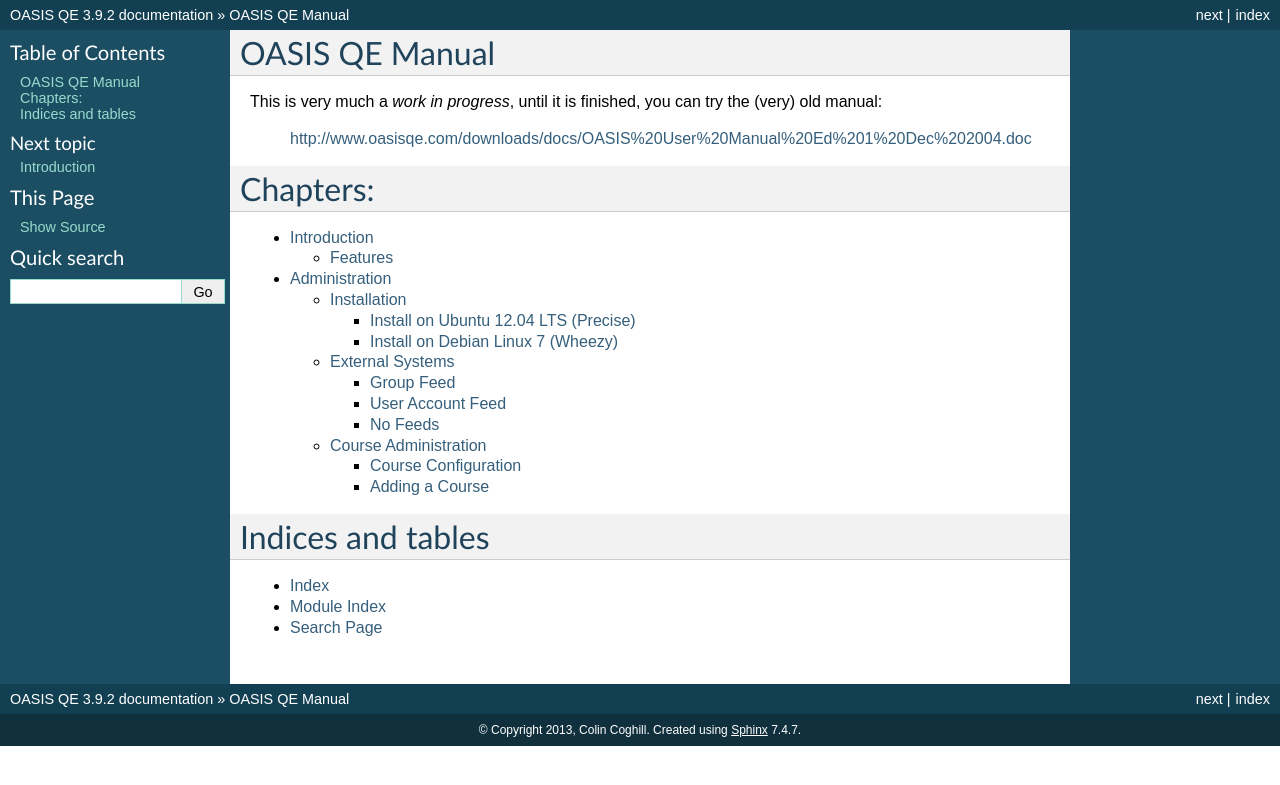
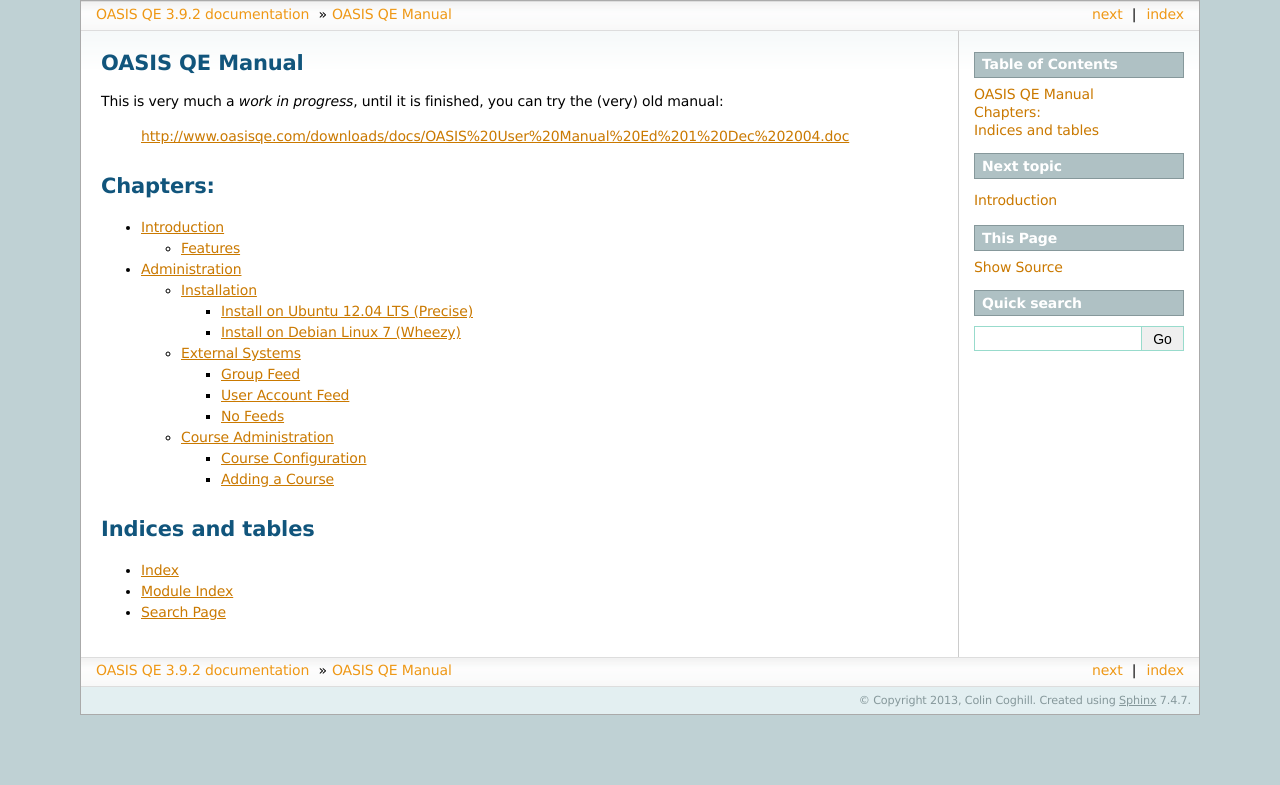
Before and after one commit to colincoghill/oasisqe, a Sphinx documentation site: the page built from source/index.rst, in a window 1280 px wide. Shown: the top 785 px of the page. Built offline with Sphinx 7.4.7, drawn with Linux system fonts in a browser that asks for light colours; pages that are not in the unit, such as notebooks, are missing from menus.

Commit message:
Change the documentation theme to something a  bit lighter looking

```diff
--- a/source/conf.py
+++ b/source/conf.py
@@ -91,7 +91,7 @@ pygments_style = 'sphinx'
 
 # The theme to use for HTML and HTML Help pages.  See the documentation for
 # a list of builtin themes.
-html_theme = 'default'
+html_theme = 'sphinxdoc'
 
 # Theme options are theme-specific and customize the look and feel of a theme
 # further.  For a list of options available for each theme, see the
@@ -99,7 +99,7 @@ html_theme = 'default'
 #html_theme_options = {}
 
 # Add any paths that contain custom themes here, relative to this directory.
-#html_theme_path = []
+html_theme_path = []
 
 # The name for this set of Sphinx documents.  If None, it defaults to
 # "<project> v<release> documentation".
```
